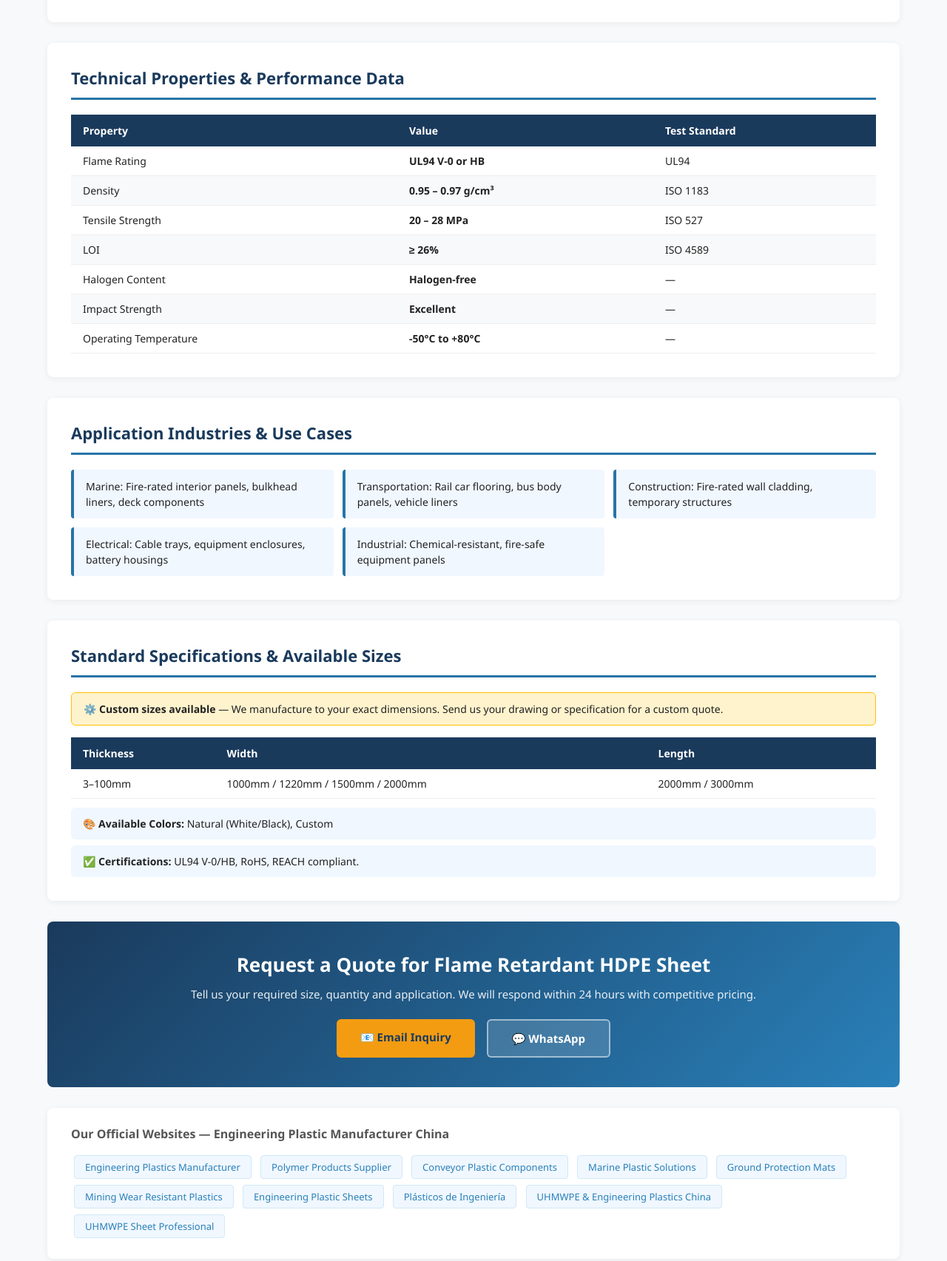
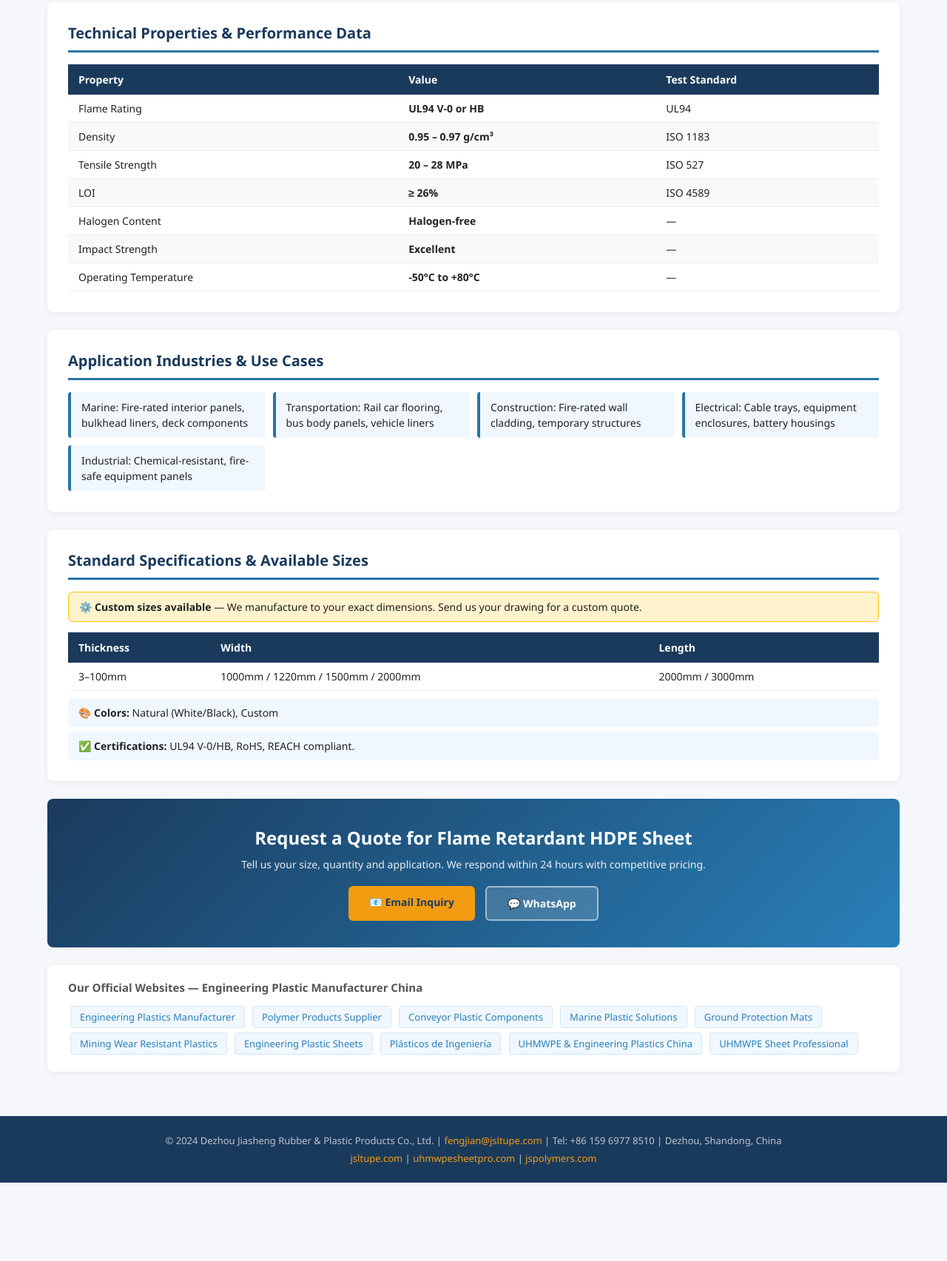
Before and after one commit to dzjsxs/conveyor-plastic-ru, a plain HTML site: page fr_hdpe.html in a window 1280 px wide. Shown: the part 658-2363 px from the top of the page at 74% size. After the commit the page ends 2257 px from the top, so only its background shows below. Drawn offline with Linux system fonts and the light colour scheme.

Commit message:
Add fr_hdpe.html

```diff
--- a/fr_hdpe.html
+++ b/fr_hdpe.html
@@ -1,211 +1,87 @@
 <!DOCTYPE html>
 <html lang="en">
 <head>
-    <meta charset="UTF-8">
-    <meta name="viewport" content="width=device-width, initial-scale=1.0">
-    <title>Flame Retardant HDPE Sheet | UL94 V-0 Flame Retardant High Density Polyethylene Sheet - Jiasheng Plastic China</title>
-    <meta name="description" content="Buy Flame Retardant HDPE Sheet from China manufacturer. UL94 V-0 Flame Retardant High Density Polyethylene Sheet with excellent properties. Custom sizes available. Contact: fengjian@jsltupe.com">
-    <meta name="keywords" content="Flame Retardant HDPE Sheet, UL94 V-0 Flame Retardant High Density Polyethylene Sheet, 阻燃HDPE板, engineering plastic sheet, China manufacturer, custom plastic">
-    <link rel="canonical" href="https://dzjsxs.github.io/conveyor-plastic-ru/fr_hdpe.html">
-    <style>
-        * { margin: 0; padding: 0; box-sizing: border-box; }
-        body { font-family: 'Segoe UI', Arial, sans-serif; color: #222; background: #f8f9fa; }
-        .header { background: linear-gradient(135deg, #1a3a5c 0%, #2980b9 100%); color: white; padding: 0; }
-        .header-inner { max-width: 1200px; margin: 0 auto; padding: 16px 24px; display: flex; justify-content: space-between; align-items: center; }
-        .logo { font-size: 22px; font-weight: 700; letter-spacing: 1px; }
-        .logo span { color: #f39c12; }
-        .nav a { color: rgba(255,255,255,0.85); text-decoration: none; margin-left: 20px; font-size: 14px; }
-        .nav a:hover { color: white; }
-        .breadcrumb { background: #e8f4fd; padding: 10px 24px; font-size: 13px; color: #555; max-width: 1200px; margin: 0 auto; }
-        .breadcrumb a { color: #2980b9; text-decoration: none; }
-        .hero { background: linear-gradient(135deg, #2874a6 0%, #1a3a5c 100%); color: white; padding: 50px 24px; }
-        .hero-inner { max-width: 1200px; margin: 0 auto; }
-        .hero h1 { font-size: 36px; font-weight: 800; margin-bottom: 8px; }
-        .hero .subtitle { font-size: 18px; opacity: 0.9; margin-bottom: 16px; }
-        .hero .badges { display: flex; gap: 10px; flex-wrap: wrap; }
-        .badge { background: rgba(255,255,255,0.2); border: 1px solid rgba(255,255,255,0.4); padding: 4px 14px; border-radius: 20px; font-size: 13px; }
-        .container { max-width: 1200px; margin: 0 auto; padding: 0 24px; }
-        .content { padding: 40px 0; }
-        .section { background: white; border-radius: 8px; padding: 32px; margin-bottom: 28px; box-shadow: 0 2px 8px rgba(0,0,0,0.06); }
-        .section h2 { font-size: 22px; font-weight: 700; color: #1a3a5c; margin-bottom: 20px; padding-bottom: 12px; border-bottom: 3px solid #2874a6; }
-        .intro-text { line-height: 1.8; color: #444; font-size: 15px; }
-        .intro-text p { margin-bottom: 16px; }
-        table { width: 100%; border-collapse: collapse; font-size: 14px; }
-        th { background: #1a3a5c; color: white; padding: 12px 16px; text-align: left; }
-        td { padding: 10px 16px; border-bottom: 1px solid #eee; }
-        tr:nth-child(even) td { background: #f8f9fa; }
-        tr:hover td { background: #e8f4fd; }
-        .apps-grid { display: grid; grid-template-columns: repeat(auto-fill, minmax(280px, 1fr)); gap: 12px; }
-        .app-item { background: #f0f7ff; border-left: 4px solid #2874a6; padding: 12px 16px; border-radius: 4px; font-size: 14px; line-height: 1.5; }
-        .specs-note { background: #fff3cd; border: 1px solid #ffc107; padding: 12px 16px; border-radius: 6px; margin-bottom: 16px; font-size: 14px; }
-        .cta-section { background: linear-gradient(135deg, #1a3a5c, #2980b9); color: white; border-radius: 8px; padding: 40px; text-align: center; margin-bottom: 28px; }
-        .cta-section h2 { font-size: 26px; margin-bottom: 12px; }
-        .cta-section p { opacity: 0.9; margin-bottom: 24px; font-size: 15px; }
-        .cta-buttons { display: flex; gap: 16px; justify-content: center; flex-wrap: wrap; }
-        .btn { display: inline-block; padding: 14px 32px; border-radius: 6px; text-decoration: none; font-weight: 700; font-size: 15px; transition: transform 0.2s; }
-        .btn:hover { transform: translateY(-2px); }
-        .btn-primary { background: #f39c12; color: #1a3a5c; }
-        .btn-secondary { background: rgba(255,255,255,0.15); color: white; border: 2px solid rgba(255,255,255,0.5); }
-        .backlinks { background: white; border-radius: 8px; padding: 24px 32px; margin-bottom: 28px; box-shadow: 0 2px 8px rgba(0,0,0,0.06); }
-        .backlinks h3 { font-size: 16px; color: #555; margin-bottom: 14px; }
-        .backlinks a { display: inline-block; background: #f0f7ff; color: #2980b9; text-decoration: none; padding: 6px 14px; border-radius: 4px; margin: 4px; font-size: 13px; border: 1px solid #d0e8f8; }
-        .backlinks a:hover { background: #2980b9; color: white; }
-        .footer { background: #1a3a5c; color: rgba(255,255,255,0.7); padding: 30px 24px; text-align: center; font-size: 13px; }
-        .footer a { color: #f39c12; text-decoration: none; }
-        .colors-info { background: #f0f7ff; padding: 12px 16px; border-radius: 6px; font-size: 14px; margin-top: 12px; }
-        @media (max-width: 768px) {
-            .hero h1 { font-size: 26px; }
-            .section { padding: 20px; }
-            .apps-grid { grid-template-columns: 1fr; }
-        }
-    </style>
+<meta charset="UTF-8">
+<meta name="viewport" content="width=device-width,initial-scale=1.0">
+<title>Flame Retardant HDPE Sheet | UL94 V-0 Flame Retardant High Density Polyethylene Sheet - Jiasheng Plastic China Manufacturer</title>
+<meta name="description" content="Buy Flame Retardant HDPE Sheet from China manufacturer Jiasheng Plastic. UL94 V-0 Flame Retardant High Density Polyethylene Sheet with superior properties. Custom sizes, OEM available. Email: fengjian@jsltupe.com">
+<meta name="keywords" content="Flame Retardant HDPE Sheet,UL94 V-0 Flame Retardant High Density Polyethylene Sheet,阻燃HDPE板,engineering plastic,China manufacturer,custom plastic sheet,wholesale">
+<link rel="canonical" href="https://dzjsxs.github.io/conveyor-plastic-ru/fr_hdpe.html">
+<style>
+*{margin:0;padding:0;box-sizing:border-box}
+body{font-family:'Segoe UI',Arial,sans-serif;color:#222;background:#f5f7fa}
+.hdr{background:linear-gradient(135deg,#1a3a5c,#2980b9);color:#fff;padding:14px 24px;display:flex;justify-content:space-between;align-items:center}
+.logo{font-size:20px;font-weight:800}.logo span{color:#f39c12}
+.nav a{color:rgba(255,255,255,.85);text-decoration:none;margin-left:18px;font-size:13px}
+.bc{background:#e8f4fd;padding:8px 24px;font-size:13px;color:#555}
+.bc a{color:#2980b9;text-decoration:none}
+.hero{background:linear-gradient(135deg,#2874a6,#1a3a5c);color:#fff;padding:48px 24px}
+.hero h1{font-size:34px;font-weight:800;margin-bottom:6px}
+.hero .sub{font-size:17px;opacity:.9;margin-bottom:14px}
+.badges{display:flex;gap:8px;flex-wrap:wrap}
+.badge{background:rgba(255,255,255,.2);border:1px solid rgba(255,255,255,.4);padding:3px 12px;border-radius:20px;font-size:12px}
+.wrap{max-width:1200px;margin:0 auto;padding:0 24px}
+.content{padding:36px 0}
+.sec{background:#fff;border-radius:8px;padding:28px;margin-bottom:24px;box-shadow:0 2px 8px rgba(0,0,0,.06)}
+.sec h2{font-size:20px;font-weight:700;color:#1a3a5c;margin-bottom:16px;padding-bottom:10px;border-bottom:3px solid #2874a6}
+.intro-text p{line-height:1.8;color:#444;font-size:15px;margin-bottom:14px}
+table{width:100%;border-collapse:collapse;font-size:14px}
+th{background:#1a3a5c;color:#fff;padding:11px 14px;text-align:left}
+td{padding:9px 14px;border-bottom:1px solid #eee}
+tr:nth-child(even) td{background:#f8f9fa}
+tr:hover td{background:#e8f4fd}
+.apps{display:grid;grid-template-columns:repeat(auto-fill,minmax(260px,1fr));gap:10px}
+.app-item{background:#f0f7ff;border-left:4px solid #2874a6;padding:10px 14px;border-radius:4px;font-size:14px;line-height:1.5}
+.note{background:#fff3cd;border:1px solid #ffc107;padding:10px 14px;border-radius:6px;margin-bottom:14px;font-size:14px}
+.cta{background:linear-gradient(135deg,#1a3a5c,#2980b9);color:#fff;border-radius:8px;padding:36px;text-align:center;margin-bottom:24px}
+.cta h2{font-size:24px;margin-bottom:10px}
+.cta p{opacity:.9;margin-bottom:20px;font-size:14px}
+.btns{display:flex;gap:14px;justify-content:center;flex-wrap:wrap}
+.btn{display:inline-block;padding:12px 28px;border-radius:6px;text-decoration:none;font-weight:700;font-size:14px}
+.btn-y{background:#f39c12;color:#1a3a5c}
+.btn-w{background:rgba(255,255,255,.15);color:#fff;border:2px solid rgba(255,255,255,.5)}
+.blinks{background:#fff;border-radius:8px;padding:20px 28px;margin-bottom:24px;box-shadow:0 2px 8px rgba(0,0,0,.06)}
+.blinks h3{font-size:15px;color:#555;margin-bottom:12px}
+.blinks a{display:inline-block;background:#f0f7ff;color:#2980b9;text-decoration:none;padding:5px 12px;border-radius:4px;margin:3px;font-size:13px;border:1px solid #d0e8f8}
+.blinks a:hover{background:#2980b9;color:#fff}
+.ftr{background:#1a3a5c;color:rgba(255,255,255,.7);padding:24px;text-align:center;font-size:13px}
+.ftr a{color:#f39c12;text-decoration:none}
+.ci{background:#f0f7ff;padding:10px 14px;border-radius:6px;font-size:14px;margin-top:10px}
+@media(max-width:768px){.hero h1{font-size:24px}.sec{padding:18px}.apps{grid-template-columns:1fr}}
+</style>
 </head>
 <body>
-
-<header class="header">
-    <div class="header-inner">
-        <div class="logo">JS<span>Plastic</span></div>
-        <nav class="nav">
-            <a href="index.html">Home</a>
-            <a href="index.html#products">Products</a>
-            <a href="index.html#contact">Contact</a>
-        </nav>
-    </div>
+<header class="hdr">
+<div class="logo">JS<span>Plastic</span></div>
+<nav class="nav"><a href="index.html">Home</a><a href="index.html#products">Products</a><a href="index.html#contact">Contact</a></nav>
 </header>
-
-<div class="container">
-    <div class="breadcrumb">
-        <a href="index.html">Home</a> &rsaquo; <a href="index.html#products">Products</a> &rsaquo; Flame Retardant HDPE Sheet
-    </div>
+<div class="wrap"><div class="bc"><a href="index.html">Home</a> › <a href="index.html#products">Products</a> › Flame Retardant HDPE Sheet</div></div>
+<div class="hero"><div class="wrap">
+<h1>Flame Retardant HDPE Sheet</h1>
+<div class="sub">UL94 V-0 Flame Retardant High Density Polyethylene Sheet</div>
+<div class="badges"><span class="badge">China Manufacturer</span><span class="badge">Custom Sizes</span><span class="badge">OEM Available</span><span class="badge">Fast Delivery</span></div>
+</div></div>
+<div class="wrap"><div class="content">
+<div class="sec"><h2>Product Introduction</h2><div class="intro-text"><p>Flame Retardant HDPE Sheet combines the excellent impact resistance, chemical resistance, and processability of standard HDPE with enhanced fire safety performance. Incorporating halogen-free flame retardant additives, this material achieves UL94 V-0 or HB fire ratings while maintaining the material's characteristic toughness and weldability.</p><p>This material is particularly valuable in applications where HDPE's performance characteristics are required but standard HDPE's flammability presents a safety or regulatory concern. The halogen-free formulation ensures compliance with modern environmental regulations and reduces toxic gas emission in the event of fire.</p></div></div>
+<div class="sec"><h2>Technical Properties &amp; Performance Data</h2>
+<table><thead><tr><th>Property</th><th>Value</th><th>Test Standard</th></tr></thead>
+<tbody><tr><td>Flame Rating</td><td><strong>UL94 V-0 or HB</strong></td><td>UL94</td></tr><tr><td>Density</td><td><strong>0.95 – 0.97 g/cm³</strong></td><td>ISO 1183</td></tr><tr><td>Tensile Strength</td><td><strong>20 – 28 MPa</strong></td><td>ISO 527</td></tr><tr><td>LOI</td><td><strong>≥ 26%</strong></td><td>ISO 4589</td></tr><tr><td>Halogen Content</td><td><strong>Halogen-free</strong></td><td>—</td></tr><tr><td>Impact Strength</td><td><strong>Excellent</strong></td><td>—</td></tr><tr><td>Operating Temperature</td><td><strong>-50°C to +80°C</strong></td><td>—</td></tr></tbody></table></div>
+<div class="sec"><h2>Application Industries &amp; Use Cases</h2><div class="apps"><div class="app-item">Marine: Fire-rated interior panels, bulkhead liners, deck components</div><div class="app-item">Transportation: Rail car flooring, bus body panels, vehicle liners</div><div class="app-item">Construction: Fire-rated wall cladding, temporary structures</div><div class="app-item">Electrical: Cable trays, equipment enclosures, battery housings</div><div class="app-item">Industrial: Chemical-resistant, fire-safe equipment panels</div></div></div>
+<div class="sec"><h2>Standard Specifications &amp; Available Sizes</h2>
+<div class="note">⚙️ <strong>Custom sizes available</strong> — We manufacture to your exact dimensions. Send us your drawing for a custom quote.</div>
+<table><thead><tr><th>Thickness</th><th>Width</th><th>Length</th></tr></thead>
+<tbody><tr><td>3–100mm</td><td>1000mm / 1220mm / 1500mm / 2000mm</td><td>2000mm / 3000mm</td></tr></tbody></table>
+<div class="ci">🎨 <strong>Colors:</strong> Natural (White/Black), Custom</div>
+<div class="ci" style="margin-top:6px">✅ <strong>Certifications:</strong> UL94 V-0/HB, RoHS, REACH compliant.</div>
 </div>
-
-<div class="hero">
-    <div class="hero-inner">
-        <h1>Flame Retardant HDPE Sheet</h1>
-        <div class="subtitle">UL94 V-0 Flame Retardant High Density Polyethylene Sheet</div>
-        <div class="badges">
-            <span class="badge">China Manufacturer</span>
-            <span class="badge">Custom Sizes</span>
-            <span class="badge">OEM Available</span>
-            <span class="badge">Fast Delivery</span>
-        </div>
-    </div>
-</div>
-
-<div class="container">
-<div class="content">
-
-    <!-- Product Introduction -->
-    <div class="section">
-        <h2>Product Introduction</h2>
-        <div class="intro-text">
-            <p>Flame Retardant HDPE Sheet combines the excellent impact resistance, chemical resistance, and processability of standard HDPE with enhanced fire safety performance. Incorporating halogen-free flame retardant additives, this material achieves UL94 V-0 or HB fire ratings while maintaining the material's characteristic toughness and weldability.</p><p>This material is particularly valuable in applications where HDPE's performance characteristics are required but standard HDPE's flammability presents a safety or regulatory concern. The halogen-free formulation ensures compliance with modern environmental regulations and reduces toxic gas emission in the event of fire.</p>
-        </div>
-    </div>
-
-    <!-- Technical Properties -->
-    <div class="section">
-        <h2>Technical Properties & Performance Data</h2>
-        <table>
-            <thead>
-                <tr>
-                    <th>Property</th>
-                    <th>Value</th>
-                    <th>Test Standard</th>
-                </tr>
-            </thead>
-            <tbody>
-
-        <tr>
-            <td>Flame Rating</td>
-            <td><strong>UL94 V-0 or HB</strong></td>
-            <td>UL94</td>
-        </tr>
-        <tr>
-            <td>Density</td>
-            <td><strong>0.95 – 0.97 g/cm³</strong></td>
-            <td>ISO 1183</td>
-        </tr>
-        <tr>
-            <td>Tensile Strength</td>
-            <td><strong>20 – 28 MPa</strong></td>
-            <td>ISO 527</td>
-        </tr>
-        <tr>
-            <td>LOI</td>
-            <td><strong>≥ 26%</strong></td>
-            <td>ISO 4589</td>
-        </tr>
-        <tr>
-            <td>Halogen Content</td>
-            <td><strong>Halogen-free</strong></td>
-            <td>—</td>
-        </tr>
-        <tr>
-            <td>Impact Strength</td>
-            <td><strong>Excellent</strong></td>
-            <td>—</td>
-        </tr>
-        <tr>
-            <td>Operating Temperature</td>
-            <td><strong>-50°C to +80°C</strong></td>
-            <td>—</td>
-        </tr>
-            </tbody>
-        </table>
-    </div>
-
-    <!-- Applications -->
-    <div class="section">
-        <h2>Application Industries & Use Cases</h2>
-        <div class="apps-grid">
-            <div class="app-item">Marine: Fire-rated interior panels, bulkhead liners, deck components</div><div class="app-item">Transportation: Rail car flooring, bus body panels, vehicle liners</div><div class="app-item">Construction: Fire-rated wall cladding, temporary structures</div><div class="app-item">Electrical: Cable trays, equipment enclosures, battery housings</div><div class="app-item">Industrial: Chemical-resistant, fire-safe equipment panels</div>
-        </div>
-    </div>
-
-    <!-- Specifications -->
-    <div class="section">
-        <h2>Standard Specifications & Available Sizes</h2>
-        <div class="specs-note">
-            ⚙️ <strong>Custom sizes available</strong> — We manufacture to your exact dimensions. Send us your drawing or specification for a custom quote.
-        </div>
-        <table>
-            <thead>
-                <tr>
-                    <th>Thickness</th>
-                    <th>Width</th>
-                    <th>Length</th>
-                </tr>
-            </thead>
-            <tbody>
-
-            <tr>
-                <td>3–100mm</td>
-                <td>1000mm / 1220mm / 1500mm / 2000mm</td>
-                <td>2000mm / 3000mm</td>
-            </tr>
-            </tbody>
-        </table>
-        <div class="colors-info">
-            🎨 <strong>Available Colors:</strong> Natural (White/Black), Custom
-        </div>
-        <div class="colors-info" style="margin-top:8px;">✅ <strong>Certifications:</strong> UL94 V-0/HB, RoHS, REACH compliant.</div>
-    </div>
-
-    <!-- CTA -->
-    <div class="cta-section">
-        <h2>Request a Quote for Flame Retardant HDPE Sheet</h2>
-        <p>Tell us your required size, quantity and application. We will respond within 24 hours with competitive pricing.</p>
-        <div class="cta-buttons">
-            <a href="mailto:fengjian@jsltupe.com?subject=Inquiry: Flame Retardant HDPE Sheet&body=Hello, I need a quote for Flame Retardant HDPE Sheet. Size: ___ Quantity: ___ Application: ___" class="btn btn-primary">📧 Email Inquiry</a>
-            <a href="https://wa.me/8615969778510?text=Hello, I need a quote for Flame Retardant HDPE Sheet" class="btn btn-secondary" target="_blank">💬 WhatsApp</a>
-        </div>
-    </div>
-
-    <!-- Related Links / Backlinks -->
-    <div class="backlinks">
-        <h3>Our Official Websites — Engineering Plastic Manufacturer China</h3>
-        <a href="https://www.jspolymers.com" target="_blank" rel="dofollow">Engineering Plastics Manufacturer</a>
+<div class="cta"><h2>Request a Quote for Flame Retardant HDPE Sheet</h2>
+<p>Tell us your size, quantity and application. We respond within 24 hours with competitive pricing.</p>
+<div class="btns">
+<a href="mailto:fengjian@jsltupe.com?subject=Inquiry: Flame Retardant HDPE Sheet&body=Hello, I need a quote for Flame Retardant HDPE Sheet. Size: ___ Qty: ___ Application: ___" class="btn btn-y">📧 Email Inquiry</a>
+<a href="https://wa.me/8615969778510?text=Hello, I need Flame Retardant HDPE Sheet quote" class="btn btn-w" target="_blank">💬 WhatsApp</a>
+</div></div>
+<div class="blinks"><h3>Our Official Websites — Engineering Plastic Manufacturer China</h3>
+<a href="https://www.jspolymers.com" target="_blank" rel="dofollow">Engineering Plastics Manufacturer</a>
 <a href="https://www.jslt-polymers.com" target="_blank" rel="dofollow">Polymer Products Supplier</a>
 <a href="https://www.jslt-conveyor.com" target="_blank" rel="dofollow">Conveyor Plastic Components</a>
 <a href="https://www.jslt-marine.com" target="_blank" rel="dofollow">Marine Plastic Solutions</a>
@@ -214,23 +90,10 @@
 <a href="https://www.jslt-engplastics.com" target="_blank" rel="dofollow">Engineering Plastic Sheets</a>
 <a href="https://www.plasticos-ingenieria.com" target="_blank" rel="dofollow">Plásticos de Ingeniería</a>
 <a href="https://www.jsltupe.com" target="_blank" rel="dofollow">UHMWPE & Engineering Plastics China</a>
-<a href="https://www.uhmwpesheetpro.com" target="_blank" rel="dofollow">UHMWPE Sheet Professional</a>
-
-    </div>
-
-</div>
-</div>
-
-<footer class="footer">
-    <p>© 2024 Dezhou Jiasheng Rubber &amp; Plastic Products Co., Ltd. |
-    <a href="mailto:fengjian@jsltupe.com">fengjian@jsltupe.com</a> |
-    Tel: +86 159 6977 8510 | Dezhou, Shandong, China</p>
-    <p style="margin-top:8px;">
-        <a href="https://www.jsltupe.com">www.jsltupe.com</a> |
-        <a href="https://www.uhmwpesheetpro.com">www.uhmwpesheetpro.com</a> |
-        <a href="https://www.jspolymers.com">www.jspolymers.com</a>
-    </p>
+<a href="https://www.uhmwpesheetpro.com" target="_blank" rel="dofollow">UHMWPE Sheet Professional</a></div>
+</div></div>
+<footer class="ftr">
+<p>© 2024 Dezhou Jiasheng Rubber &amp; Plastic Products Co., Ltd. | <a href="mailto:fengjian@jsltupe.com">fengjian@jsltupe.com</a> | Tel: +86 159 6977 8510 | Dezhou, Shandong, China</p>
+<p style="margin-top:6px"><a href="https://www.jsltupe.com">jsltupe.com</a> | <a href="https://www.uhmwpesheetpro.com">uhmwpesheetpro.com</a> | <a href="https://www.jspolymers.com">jspolymers.com</a></p>
 </footer>
-
-</body>
-</html>
+</body></html>
```
